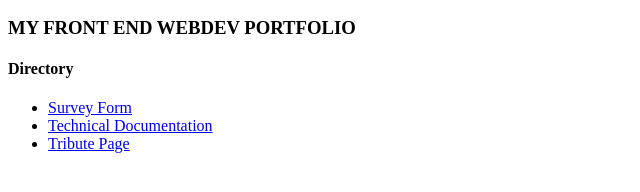
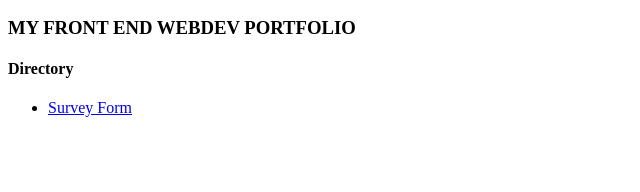
Before and after one commit to KingPhoenixEmbers/FreeCodeCamp-Projects, a plain HTML site: page index.html in a window 1280 px wide. Shown: the part 110-302 px from the top of the page, without its empty margins (0-640 px from the left). Drawn offline with Linux system fonts and the light colour scheme.

Commit message:
Removed two links.
Removed the 'technical documentation' and 'tribute page' links until the 404 error is resolved.

```diff
--- a/index.html
+++ b/index.html
@@ -14,9 +14,6 @@
 
 	<ul>
 		<li><a href="https://github.com/KingPhoenixEmbers/FreeCodeCamp-Projects/HTML_and_CSS/build-a-survey-form.html">Survey Form</a></li>
-		<li><a href="build-a-technical-documentation-page.html">Technical Documentation</a></li>
-		<li><a href="build-a-tribute-page.html">Tribute Page</a></li>
-
 	</ul>
 </body>
 </html>
```
